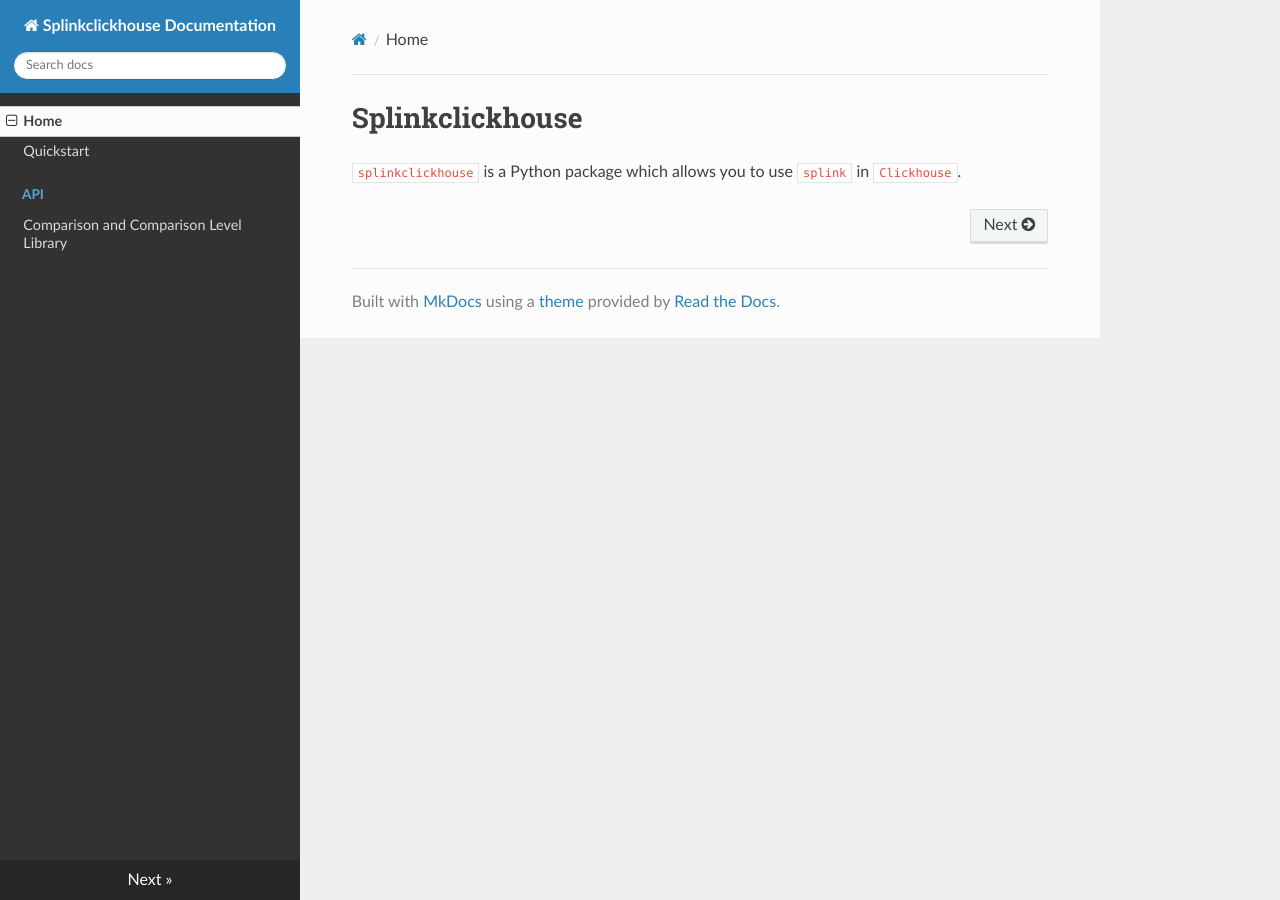
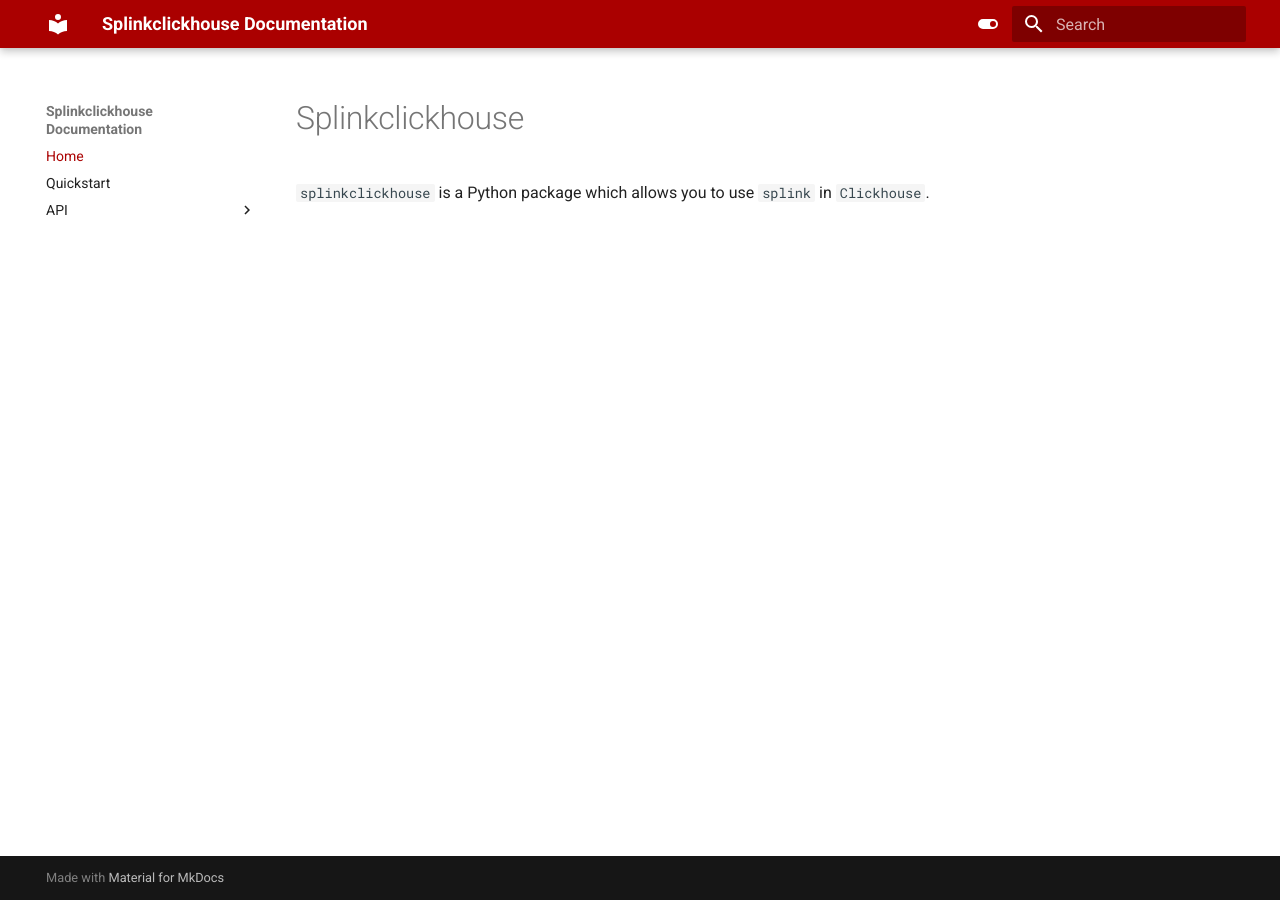
Before and after one commit to ADBond/splinkclickhouse, an MkDocs documentation site: the page built from docs/index.md, in a window 1280 px wide. Built offline with MkDocs 1.6.1 and Material for MkDocs 9.7.7, drawn with Linux system fonts in a browser that asks for light colours; nearby versions of some CDN libraries.

Commit message:
a gentle amount of theming

```diff
--- /dev/null
+++ b/docs/stylesheets/extra.css
@@ -0,0 +1,5 @@
+:root {
+    --md-primary-fg-color: #AA0000;
+    /* --md-primary-fg-color--light: #DDDDDD;
+    --md-primary-fg-color--dark: #00FF00; */
+}
--- a/mkdocs.yml
+++ b/mkdocs.yml
@@ -1,10 +1,39 @@
 site_name: Splinkclickhouse Documentation
+
 nav:
   - Home: index.md
   - Quickstart: quickstart.md
   - API:
     - Comparison and Comparison Level Library: api/libraries.md
-theme: readthedocs
+
+theme:
+  name: "material"
+  palette:
+    - scheme: default
+      primary: custom
+      toggle:
+        icon: material/toggle-switch
+        name: Switch to dark mode
+    - scheme: slate
+      primary: custom
+      toggle:
+        icon: material/toggle-switch-off-outline
+        name: Switch to light mode
+  features:
+    - content.code.copy
+    - content.code.select
+extra_css:
+  - stylesheets/extra.css
+
+markdown_extensions:
+  - pymdownx.highlight:
+      anchor_linenums: true
+      line_spans: __span
+      pygments_lang_class: true
+  - pymdownx.inlinehilite
+  - pymdownx.snippets
+  - pymdownx.superfences
+
 plugins:
   - search
   - mkdocstrings:
--- a/pyproject.toml
+++ b/pyproject.toml
@@ -70,6 +70,7 @@
 ]
 docs = [
     "mkdocs>=1.6.1",
+    "mkdocs-material>=9.5.49",
     "mkdocstrings-python>=1.13.0",
 ]
 
```
Also changed, not shown: 1 other file.
